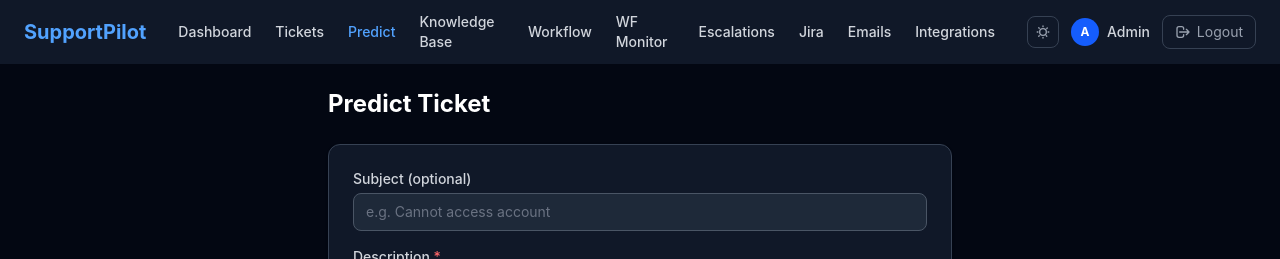
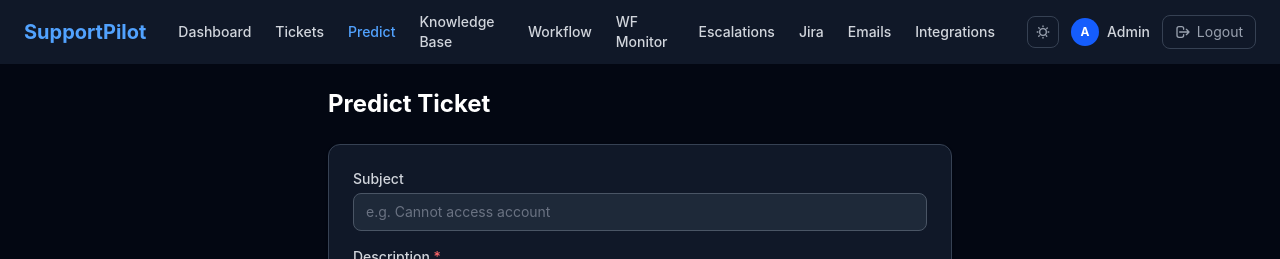
Before and after one commit to thanuj-20/SupportPilot-AI, a React (Vite) app in the folder frontend/: page /predict in a window 1280 px wide. Both pictures are taken after a click on the button "Login as Demo Admin". Shown: the top 259 px of the page. Built offline with nearby package versions, Linux system fonts and the light colour scheme; no server answers.

Commit message:
chore: include Predict.jsx changes

```diff
--- a/frontend/src/pages/Predict.jsx
+++ b/frontend/src/pages/Predict.jsx
@@ -43,7 +43,7 @@ export default function Predict() {
       {/* ── Form card ── */}
       <div className="bg-gray-900 rounded-xl border border-gray-700 p-6 shadow-sm space-y-4">
         <div>
-          <label className="block text-sm font-medium text-gray-300 mb-1">Subject (optional)</label>
+          <label className="block text-sm font-medium text-gray-300 mb-1">Subject</label>
           <input
             className="w-full bg-gray-800 border border-gray-600 rounded-lg px-3 py-2 text-sm text-white placeholder-gray-500 focus:outline-none focus:ring-2 focus:ring-blue-500 transition"
             placeholder="e.g. Cannot access account"
```
